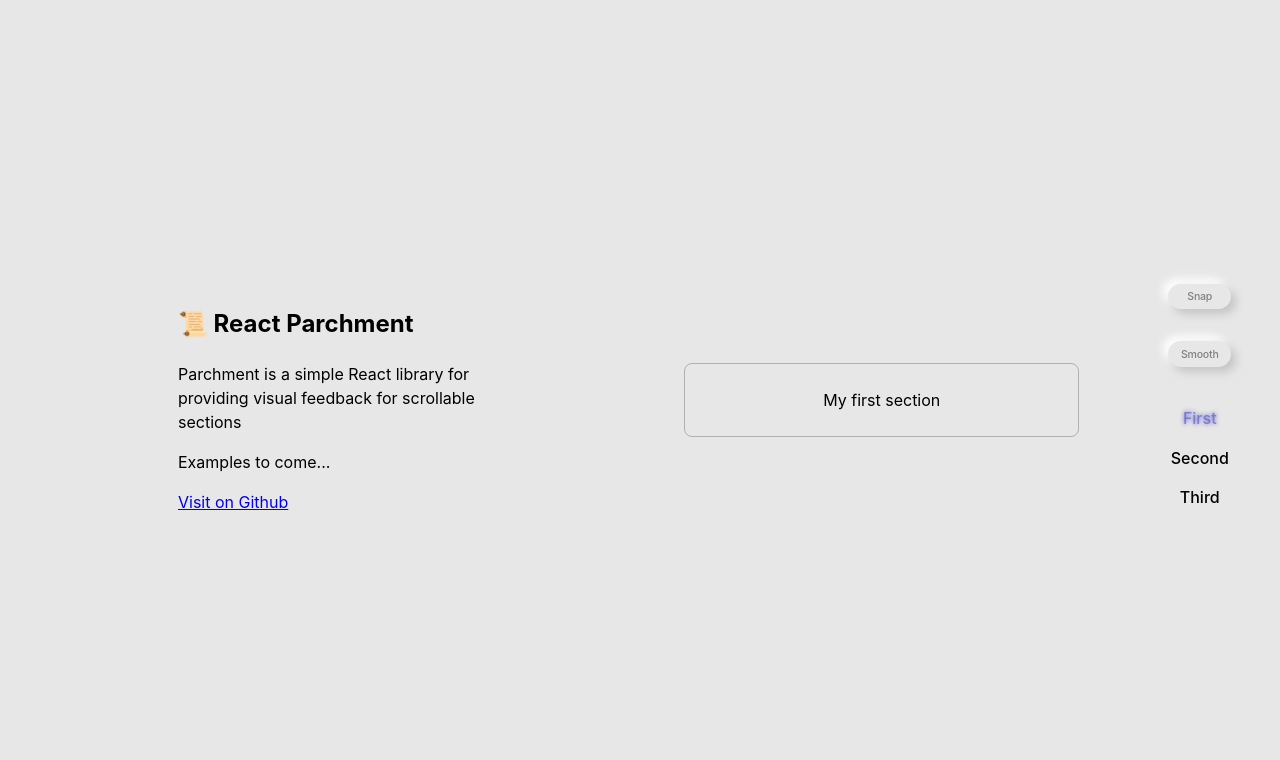
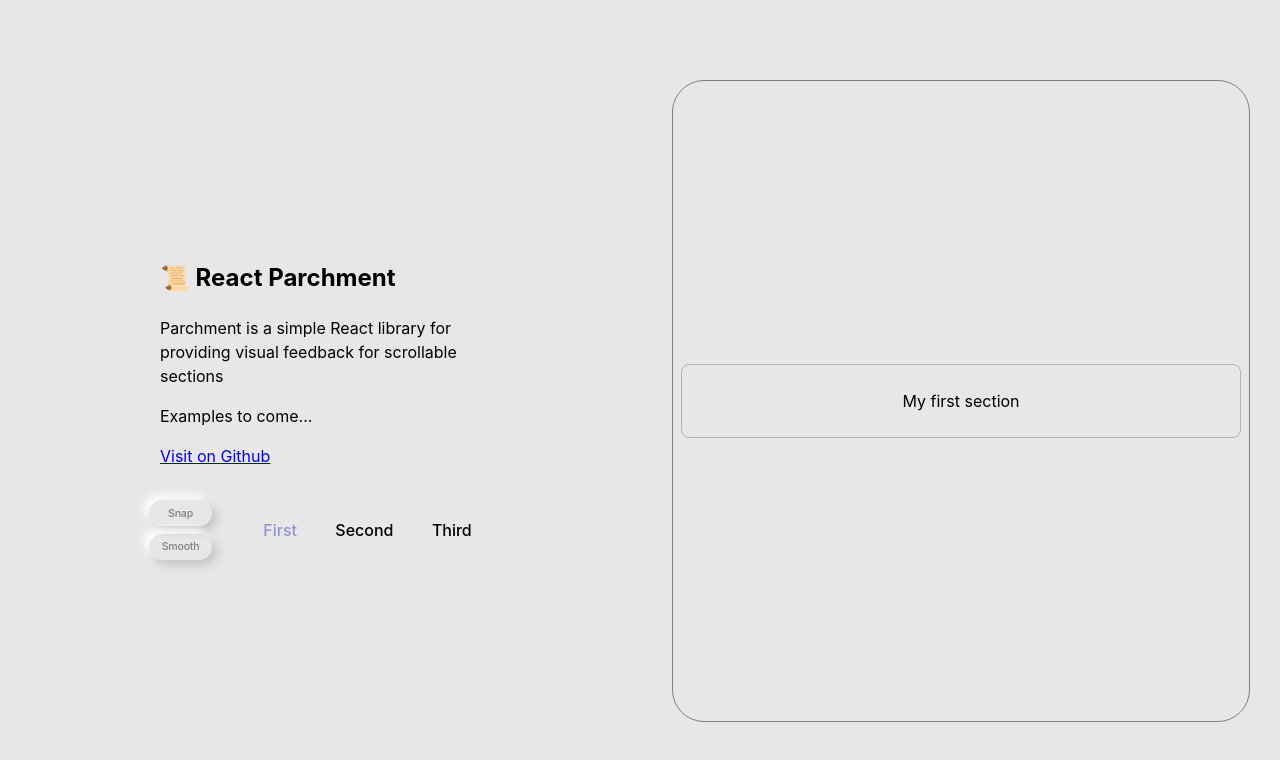
Before and after one commit to alex-fitzgerald/parchment, a React (Vite) app: page / in a window 1280 px wide. Shown: the top 760 px of the page. Built offline with nearby package versions, Linux system fonts and the light colour scheme.

Commit message:
feat: add favicon

```diff
--- a/src/demo-app.css
+++ b/src/demo-app.css
@@ -70,7 +70,6 @@
 main {
     height: 100%;
     display: flex;
-    gap: var(--tight);
     align-items: center;
     position: relative;
     flex-direction: row;
@@ -78,15 +77,17 @@
 
 .blurb-container {
     display: flex;
+    flex-direction: column;
     justify-content: center;
     flex: 1;
-    align-items: start;
+    align-items: center;
     text-align: left;
     padding: var(--spacious);
+    gap: var(--spacious);
 }
 
 .blurb {
-    max-width: 312px;
+    max-width: 320px;
 }
 
 .row {
@@ -108,8 +109,8 @@
 .parchment-demo-wrapper {
     height: 100%;
     display: flex;
-    gap: var(--spacious);
     align-items: center;
+    padding: 0 var(--spacious);
 }
 
 .toggle-button {
@@ -122,7 +123,6 @@
     &.active {
         color: hsla(var(--accent), 50%);
         box-shadow: var(--neumorphic-shadow--active);
-        text-shadow: 0 0 4px hsl(var(--accent));
     }
 }
 
@@ -134,7 +134,6 @@
     display: flex;
     align-items: center;
     gap: var(--spacious);
-    margin: var(--spacious);
 }
 
 .parchment {
@@ -142,12 +141,11 @@
     flex-grow: 1;
     flex-direction: column;
     gap: var(--spacious);
+    border-radius: var(--spacious);
+    border: 1px solid var(--foreground-muted);
+    width: 100%;
     scrollbar-width: thin;
     scrollbar-color: hsla(var(--foreground-subtle), 10%) hsla(var(--foreground-subtle), 2%);
-}
-
-.rtl {
-    direction: rtl;
 }
 
 .parchment-nav {
--- a/src/demo-app.tsx
+++ b/src/demo-app.tsx
@@ -13,7 +13,7 @@
 
 function MyNavButton({ isActive, children }: { isActive?: boolean; children: ReactNode }) {
     return (
-        <span style={{ color: isActive ? 'hsla(var(--accent), 50%)' : 'var(--foreground)', textShadow: isActive ? '0px 0px 4px hsla(var(--accent), 80%)' : '' }}>
+        <span style={{ color: isActive ? 'hsla(var(--accent), 50%)' : 'var(--foreground)' }}>
             {children}
         </span>
     );
@@ -37,10 +37,8 @@
 }
 
 function Controls({ snap, toggleSnap, smoothScroll, toggleSmoothScroll }: ControlProps) {
-    const isSmallView = useIsSmallViewport();
-
     return (
-        <div className={`controls ${isSmallView ? 'gap-tight' : 'gap-spacious'}`}>
+        <div className="controls gap-tight">
             <button onClick={toggleSnap} className={`toggle-button ${snap ? 'active' : ''}`}>
                 Snap
             </button>
@@ -73,6 +71,7 @@
     const isSmallView = useIsSmallViewport();
 
     return (
+        <ParchmentProvider>
             <main className={isSmallView ? 'column' : ''}>
                 <article className="blurb-container">
                     <div className="blurb">
@@ -87,17 +86,14 @@
                         </p>
                         <a href={GITHUB_URL} target="_blank">Visit on Github</a>
                     </div>
-            </article>
-            <ParchmentProvider>
-                <div className={`parchment-demo-wrapper ${isSmallView ? 'column size-full' : 'row-reverse flex-1'}`}>
-                    <div className={`parchment-nav-wrapper ${!isSmallView ? 'column' : 'row'}`}>
+                    <div className="parchment-nav-wrapper row">
                         <Controls
                             snap={snap}
                             toggleSnap={() => setSnap(prevSnap => !prevSnap)}
                             smoothScroll={smoothScroll}
                             toggleSmoothScroll={() => setSmoothScroll(prevSmoothScroll => !prevSmoothScroll)}
                         />
-                        <ul className={`parchment-nav ${!isSmallView ? 'column' : 'row'}`}>
+                        <ul className="parchment-nav row">
                             <ParchmentButton toSection="myFirstSection">
                                 {
                                     isActive => <MyNavButton isActive={isActive}>First</MyNavButton>
@@ -115,8 +111,10 @@
                             </ParchmentButton>
                         </ul>
                     </div>
+                </article>
+                <div className={`parchment-demo-wrapper ${isSmallView ? 'column size-full' : 'row-reverse flex-1'}`}>
                     <div style={{ height: isSmallView ? '100%' : '80%', width: '100%' }}>
-                        <Parchment snap={snap} scrollIntoViewOptions={{ behavior: smoothScroll ? 'smooth' : 'instant' }} className={`parchment ${isSmallView ? 'height-80' : 'rtl'}`}>
+                        <Parchment snap={snap} scrollIntoViewOptions={{ behavior: smoothScroll ? 'smooth' : 'instant' }} className={`parchment ${isSmallView ? 'height-80' : ''}`}>
                             <ParchmentSection id="myFirstSection" style={{ display: 'flex', alignItems: 'center' }}>
                                 <Section title="My first section" />
                             </ParchmentSection>
@@ -129,8 +127,8 @@
                         </Parchment>
                     </div>
                 </div>
+            </main>
         </ParchmentProvider>
-        </main>
     );
 }
 
```
Lines whose indentation alone changed are shown as unchanged.
